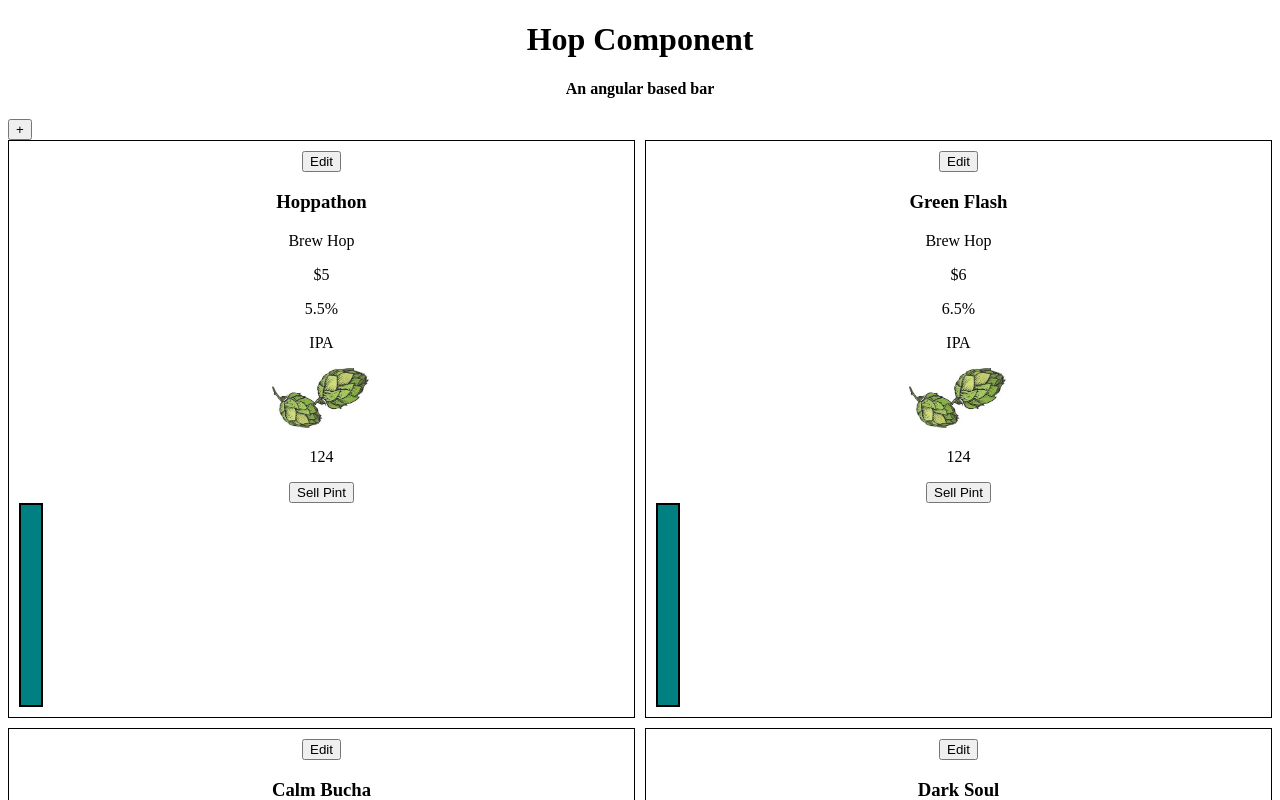
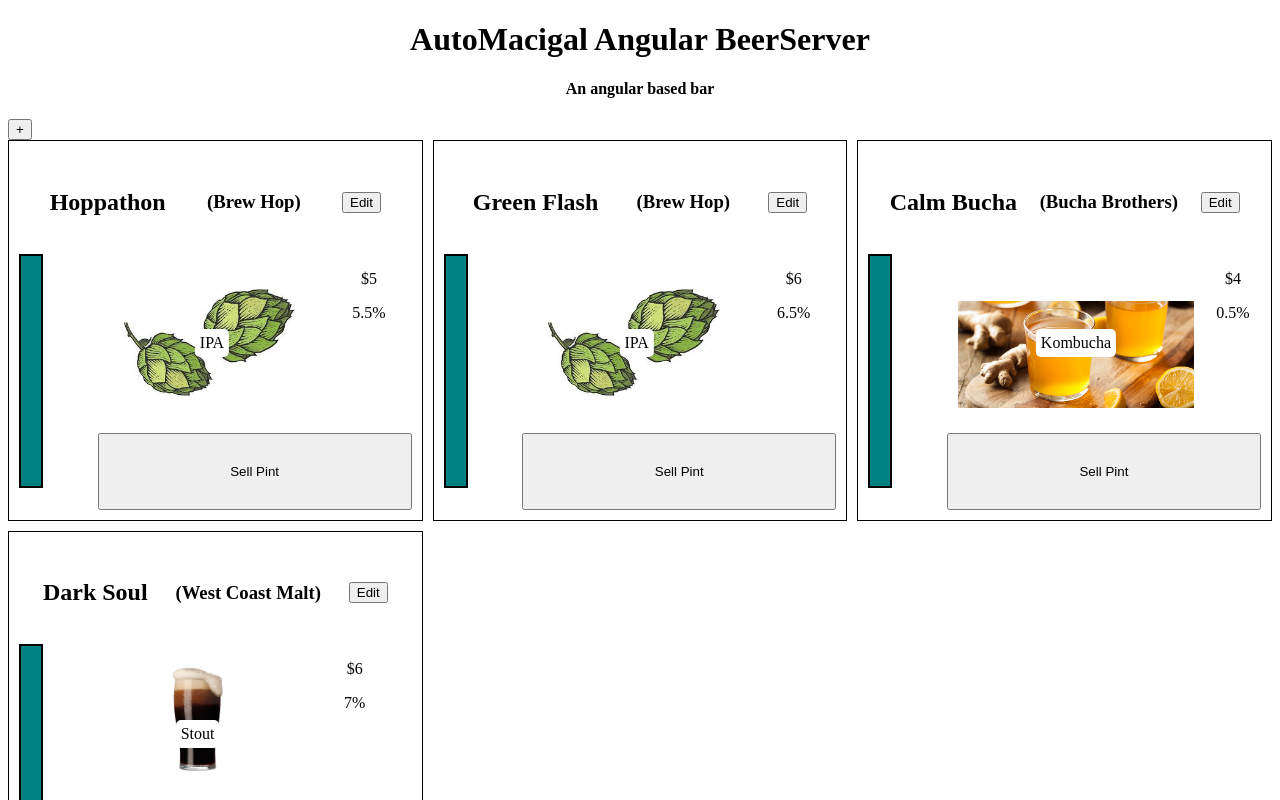
Before and after one commit to evan-mcconnell/angular-tap-room, an Angular app: page / in a window 1280 px wide. Shown: the top 800 px of the page. Built offline with nearby package versions, Linux system fonts and the light colour scheme.

Commit message:
add styling to kegs

```diff
--- a/src/app/app.component.html
+++ b/src/app/app.component.html
@@ -1,7 +1,7 @@
 <!--The content below is only a placeholder and can be replaced.-->
 <div style="text-align:center">
   <h1>
-    Hop Component
+    AutoMacigal Angular BeerServer
   </h1>
   <h4>An angular based bar</h4>
 </div>
--- a/src/app/keg-list/keg-list.component.css
+++ b/src/app/keg-list/keg-list.component.css
@@ -1,5 +1,5 @@
 .keg-list{
   display: grid;
-  grid-template-columns: 1fr 1fr;
+  grid-template-columns: 1fr 1fr 1fr;
   grid-gap: 10px;
 }
--- a/src/app/keg/keg.component.css
+++ b/src/app/keg/keg.component.css
@@ -1,12 +1,54 @@
 .keg{
+  display:grid;
+  grid-template-columns:20% 80%;
+  grid-template-rows: 8vw 14vw 6vw;
   border:1px solid black;
   text-align:center;
   padding:10px;
 }
 
+
+
+#sell{
+  grid-area: 3 / 2 / 4 / 3;
+}
+
+.keg-name{
+  grid-area: 1 / 1 / 2 / 3;
+  display:flex;
+  align-items:center;
+  justify-content: space-around;
+  padding: 10px;
+}
+
+.drink-type{
+  position:relative;
+}
+
+.drink-type p{
+  position:absolute;
+  left:50%;
+  top:50%;
+  transform:translate(-50%,-50%);
+  background-color:white;
+  padding:5px;
+  border-radius:5px;;
+  margin:0;
+}
+
+.content{
+  grid-area: 2 / 2 / 3 / 3;
+  display: flex;
+  justify-content: space-around;
+}
+
+#edit-content {
+  flex-direction: column;
+}
 #kegFillArea {
+  grid-area:2 / 1 / 4 / 1;
   width: 20px;
-  height: 200px;
+  height: 90%;
   border: 2px solid black;
   position: relative;
 }
@@ -39,5 +81,6 @@
 }
 
 img{
-  width: 100px;
+  margin: 20% 0;
+  height: 60%;
 }
--- a/src/app/keg/keg.component.html
+++ b/src/app/keg/keg.component.html
@@ -1,23 +1,32 @@
 
 <div class="keg">
-  <button type="button" name="button" (click)="editMode=!editMode">Edit</button>
-  <div *ngIf="!editMode">
-    <h3>{{data.name}}</h3>
-    <p>{{data.brand}}</p>
-    <p>${{data.price}}</p>
-    <p>{{data.alcoholContent}}%</p>
-    <p>{{data.type}}</p>
+  <div class="keg-name">
+    <h2>{{data.name}}</h2>
+    <h3>({{data.brand}})</h3>
+    <button type="button" name="button" (click)="editMode=!editMode">Edit</button>
   </div>
-  <div *ngIf="editMode">
-    <h3><input type="text" [(ngModel)]="data.name"></h3>
-    <p><input type="text" [(ngModel)]="data.brand"></p>
+
+  <div class="content" *ngIf="!editMode">
+    <div class="drink-type">
+      <p>{{data.type}}</p>
+      <img [src]="drinkIcon()">
+    </div>
+    <div class="price-abv">
+      <p>${{data.price}}</p>
+      <p>{{data.alcoholContent}}%</p>
+    </div>
+  </div>
+
+  <div class="content" id="edit-content" *ngIf="editMode">
+    <div>
+      <h3><input type="text" [(ngModel)]="data.name"></h3>
+      <p><input type="text" [(ngModel)]="data.brand"></p>
+    </div>
     <p><input type="number" [(ngModel)]="data.price"></p>
     <p><input type="number" [(ngModel)]="data.alcoholContent"></p>
     <p><input type="text" [(ngModel)]="data.type"></p>
   </div>
-  <img [src]="drinkIcon()">
-  <p>{{pints}}</p>
-  <button type="button" (click)="sellPint()">Sell Pint</button>
+  <button id="sell" type="button" (click)="sellPint()">Sell Pint</button>
   <div id="kegFillArea">
     <div id="kegFill" [class]="displayFill()">
     </div>
```
